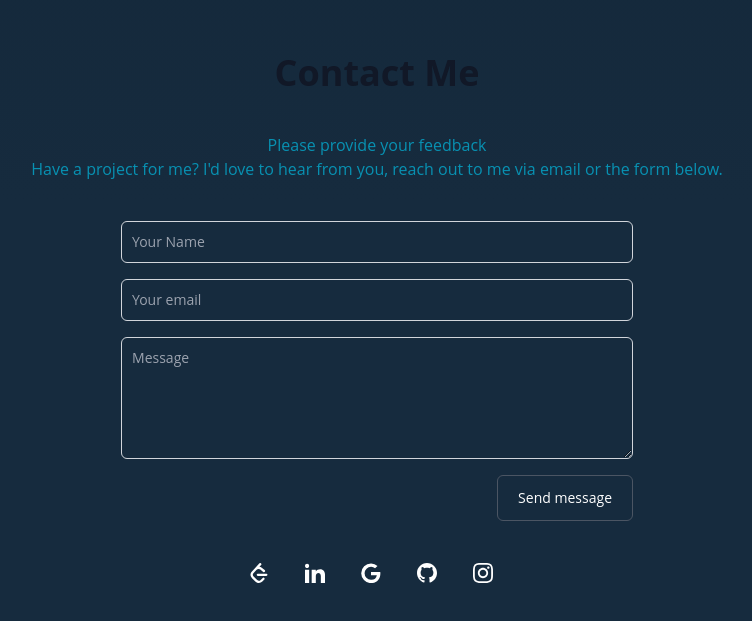
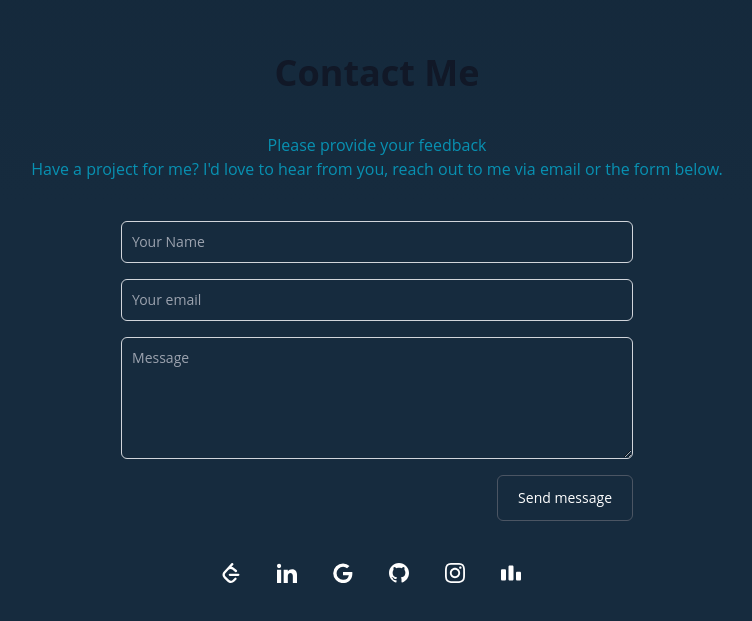
Before and after one commit to Rudransh-Singh-Athwal/Rudransh-Portfolio, a React (Create React App) app: page / in a window 1280 px wide. Shown: the part 3620-4241 px from the top of the page, without its empty margins (263-1015 px from the left). Built offline with nearby package versions, Linux system fonts and the light colour scheme.

Commit message:
added codeforces link in contact

```diff
--- a/src/components/Contact.js
+++ b/src/components/Contact.js
@@ -177,6 +177,26 @@ export default function Contact() {
             </svg>
           </button>
         </a>
+
+        <a
+          href="https://codeforces.com/profile/rsathwal04"
+          target="_blank"
+          rel="noreferrer"
+        >
+          <button
+            type="button"
+            class="text-white hover:text-[#1F8ACB] rounded-sm p-3 text-center inline-flex items-center mr-3 my-1.5"
+          >
+            <svg
+              xmlns="http://www.w3.org/2000/svg"
+              class="h-5 w-5"
+              fill="currentColor"
+              viewBox="0 0 24 24"
+            >
+              <path d="M4.5 7.5C5.328 7.5 6 8.172 6 9v10.5c0 .828-.672 1.5-1.5 1.5h-3C.673 21 0 20.328 0 19.5V9c0-.828.673-1.5 1.5-1.5h3zm9-4.5c.828 0 1.5.672 1.5 1.5v15c0 .828-.672 1.5-1.5 1.5h-3c-.827 0-1.5-.672-1.5-1.5v-15c0-.828.673-1.5 1.5-1.5h3zm9 7.5c.828 0 1.5.672 1.5 1.5v7.5c0 .828-.672 1.5-1.5 1.5h-3c-.828 0-1.5-.672-1.5-1.5V12c0-.828.672-1.5 1.5-1.5h3z" />
+            </svg>
+          </button>
+        </a>
       </div>
     </section>
   );
```
